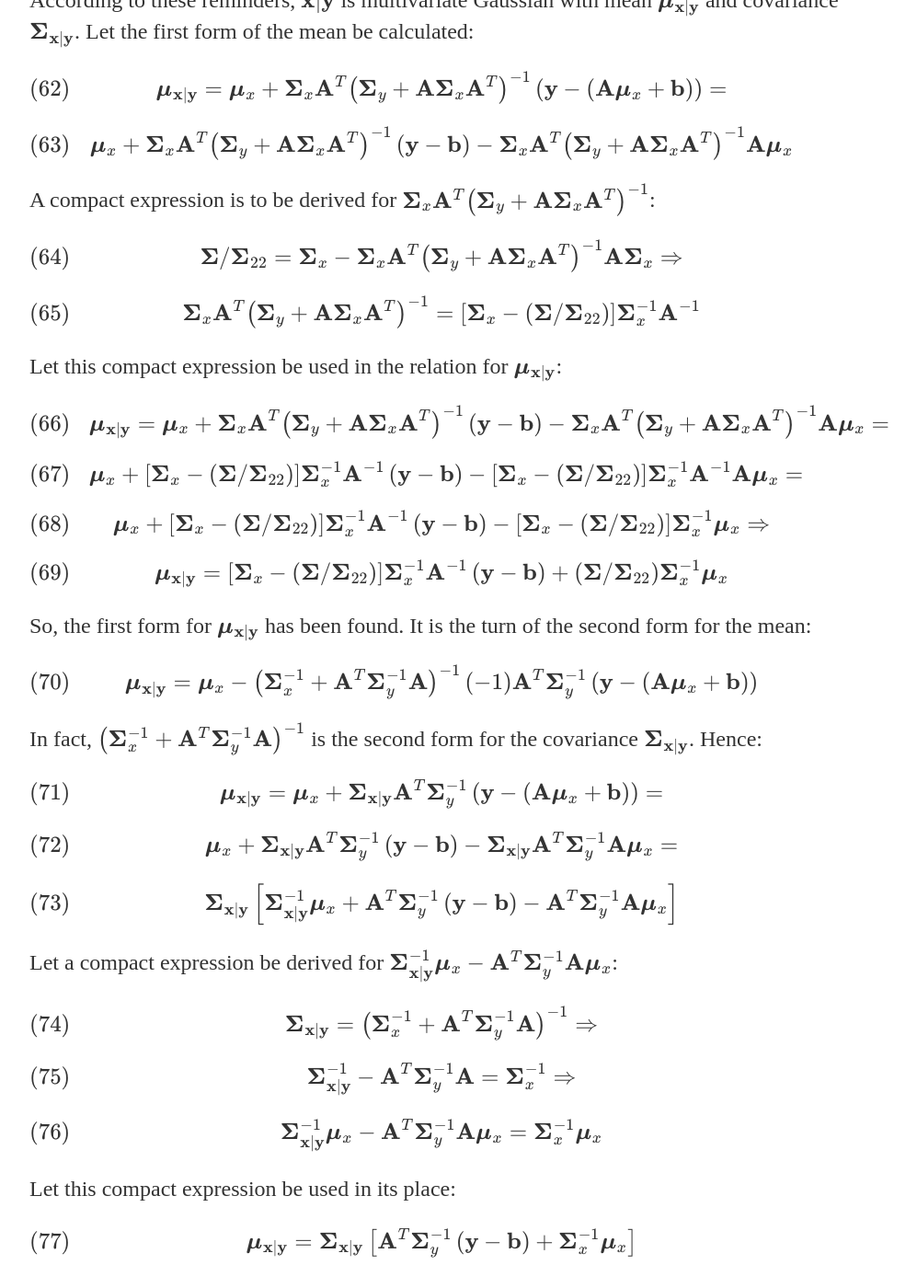
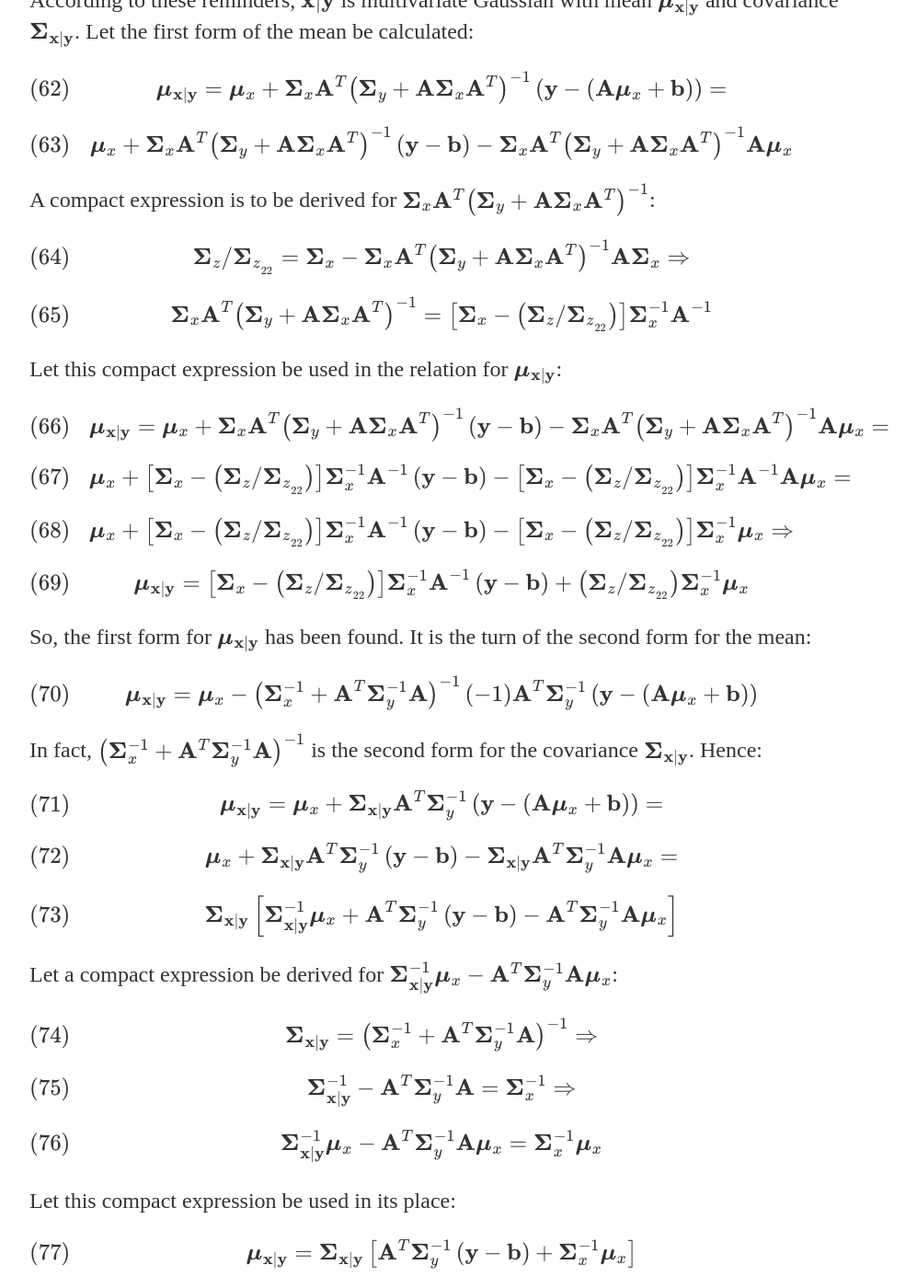
Before and after one commit to SaffetGokcenSen/saffetgokcensen.github.io, a Jekyll site: the page built from _posts/2020-07-08-bayes-rule-for-a-linear-gaussian-system.md, in a window 1280 px wide and 1400 px high, scrolled down 7930 px. Shown: the whole window at 92% size, without its empty margins (160-1157 px from the left). Built offline with Jekyll 4.4.1, drawn with Linux system fonts in a browser that asks for light colours; some of the changed text lies outside the part shown.

Commit message:
made a typographic change for the Schur complement

```diff
--- a/_posts/2020-07-08-bayes-rule-for-a-linear-gaussian-system.md
+++ b/_posts/2020-07-08-bayes-rule-for-a-linear-gaussian-system.md
@@ -329,23 +329,23 @@ According to these reminders, $\mathbf{x}|\mathbf{y}$ is multivariate Gaussian w
 \end{equation}
 A compact expression is to be derived for $\boldsymbol{\Sigma}\_{x}\mathbf{A}^{T}\left(\boldsymbol{\Sigma}\_{y}+\mathbf{A}\boldsymbol{\Sigma}\_{x}\mathbf{A}^{T}\right)^{-1}$:
 \begin{equation}
-    \boldsymbol{\Sigma}/\boldsymbol{\Sigma}\_{22}=\boldsymbol{\Sigma}\_{x}-\boldsymbol{\Sigma}\_{x}\mathbf{A}^{T}\left(\boldsymbol{\Sigma}\_{y}+\mathbf{A}\boldsymbol{\Sigma}\_{x}\mathbf{A}^{T}\right)^{-1}\mathbf{A}\boldsymbol{\Sigma}\_{x} \Rightarrow
+    \boldsymbol{\Sigma}\_{z}/\boldsymbol{\Sigma}\_{z\_{\_{22}}}=\boldsymbol{\Sigma}\_{x}-\boldsymbol{\Sigma}\_{x}\mathbf{A}^{T}\left(\boldsymbol{\Sigma}\_{y}+\mathbf{A}\boldsymbol{\Sigma}\_{x}\mathbf{A}^{T}\right)^{-1}\mathbf{A}\boldsymbol{\Sigma}\_{x} \Rightarrow
 \end{equation}
 \begin{equation}
-    \boldsymbol{\Sigma}\_{x}\mathbf{A}^{T}\left(\boldsymbol{\Sigma}\_{y}+\mathbf{A}\boldsymbol{\Sigma}\_{x}\mathbf{A}^{T}\right)^{-1}=\left[\boldsymbol{\Sigma}\_{x}-\left(\boldsymbol{\Sigma}/\boldsymbol{\Sigma}\_{22}\right)\right]\boldsymbol{\Sigma}\_{x}^{-1}\mathbf{A}^{-1}
+    \boldsymbol{\Sigma}\_{x}\mathbf{A}^{T}\left(\boldsymbol{\Sigma}\_{y}+\mathbf{A}\boldsymbol{\Sigma}\_{x}\mathbf{A}^{T}\right)^{-1}=\left[\boldsymbol{\Sigma}\_{x}-\left(\boldsymbol{\Sigma}\_{z}/\boldsymbol{\Sigma}\_{z\_{\_{22}}}\right)\right]\boldsymbol{\Sigma}\_{x}^{-1}\mathbf{A}^{-1}
 \end{equation}
 Let this compact expression be used in the relation for $\boldsymbol{\mu}\_{\mathbf{x}|\mathbf{y}}$:
 \begin{equation}
     \boldsymbol{\mu}\_{\mathbf{x}|\mathbf{y}}=\boldsymbol{\mu}\_{x}+\boldsymbol{\Sigma}\_{x}\mathbf{A}^{T}\left(\boldsymbol{\Sigma}\_{y}+\mathbf{A}\boldsymbol{\Sigma}\_{x}\mathbf{A}^{T}\right)^{-1}\left(\mathbf{y}-\mathbf{b}\right)-\boldsymbol{\Sigma}\_{x}\mathbf{A}^{T}\left(\boldsymbol{\Sigma}\_{y}+\mathbf{A}\boldsymbol{\Sigma}\_{x}\mathbf{A}^{T}\right)^{-1}\mathbf{A}\boldsymbol{\mu}\_{x}=
 \end{equation}
 \begin{equation}
-    \boldsymbol{\mu}\_{x}+\left[\boldsymbol{\Sigma}\_{x}-\left(\boldsymbol{\Sigma}/\boldsymbol{\Sigma}\_{22}\right)\right]\boldsymbol{\Sigma}\_{x}^{-1}\mathbf{A}^{-1}\left(\mathbf{y}-\mathbf{b}\right)-\left[\boldsymbol{\Sigma}\_{x}-\left(\boldsymbol{\Sigma}/\boldsymbol{\Sigma}\_{22}\right)\right]\boldsymbol{\Sigma}\_{x}^{-1}\mathbf{A}^{-1}\mathbf{A}\boldsymbol{\mu}\_{x}=
+    \boldsymbol{\mu}\_{x}+\left[\boldsymbol{\Sigma}\_{x}-\left(\boldsymbol{\Sigma}\_{z}/\boldsymbol{\Sigma}\_{z\_{\_{22}}}\right)\right]\boldsymbol{\Sigma}\_{x}^{-1}\mathbf{A}^{-1}\left(\mathbf{y}-\mathbf{b}\right)-\left[\boldsymbol{\Sigma}\_{x}-\left(\boldsymbol{\Sigma}\_{z}/\boldsymbol{\Sigma}\_{z\_{\_{22}}}\right)\right]\boldsymbol{\Sigma}\_{x}^{-1}\mathbf{A}^{-1}\mathbf{A}\boldsymbol{\mu}\_{x}=
 \end{equation}
 \begin{equation}
-    \boldsymbol{\mu}\_{x}+\left[\boldsymbol{\Sigma}\_{x}-\left(\boldsymbol{\Sigma}/\boldsymbol{\Sigma}\_{22}\right)\right]\boldsymbol{\Sigma}\_{x}^{-1}\mathbf{A}^{-1}\left(\mathbf{y}-\mathbf{b}\right)-\left[\boldsymbol{\Sigma}\_{x}-\left(\boldsymbol{\Sigma}/\boldsymbol{\Sigma}\_{22}\right)\right]\boldsymbol{\Sigma}\_{x}^{-1}\boldsymbol{\mu}\_{x} \Rightarrow
+    \boldsymbol{\mu}\_{x}+\left[\boldsymbol{\Sigma}\_{x}-\left(\boldsymbol{\Sigma}\_{z}/\boldsymbol{\Sigma}\_{z\_{\_{22}}}\right)\right]\boldsymbol{\Sigma}\_{x}^{-1}\mathbf{A}^{-1}\left(\mathbf{y}-\mathbf{b}\right)-\left[\boldsymbol{\Sigma}\_{x}-\left(\boldsymbol{\Sigma}\_{z}/\boldsymbol{\Sigma}\_{z\_{\_{22}}}\right)\right]\boldsymbol{\Sigma}\_{x}^{-1}\boldsymbol{\mu}\_{x} \Rightarrow
 \end{equation}
 \begin{equation}
-    \boldsymbol{\mu}\_{\mathbf{x}|\mathbf{y}}=\left[\boldsymbol{\Sigma}\_{x}-\left(\boldsymbol{\Sigma}/\boldsymbol{\Sigma}\_{22}\right)\right]\boldsymbol{\Sigma}\_{x}^{-1}\mathbf{A}^{-1}\left(\mathbf{y}-\mathbf{b}\right)+\left(\boldsymbol{\Sigma}/\boldsymbol{\Sigma}\_{22}\right)\boldsymbol{\Sigma}\_{x}^{-1}\boldsymbol{\mu}\_{x}
+    \boldsymbol{\mu}\_{\mathbf{x}|\mathbf{y}}=\left[\boldsymbol{\Sigma}\_{x}-\left(\boldsymbol{\Sigma}\_{z}/\boldsymbol{\Sigma}\_{z\_{\_{22}}}\right)\right]\boldsymbol{\Sigma}\_{x}^{-1}\mathbf{A}^{-1}\left(\mathbf{y}-\mathbf{b}\right)+\left(\boldsymbol{\Sigma}\_{z}/\boldsymbol{\Sigma}\_{z\_{\_{22}}}\right)\boldsymbol{\Sigma}\_{x}^{-1}\boldsymbol{\mu}\_{x}
 \end{equation}
 So, the first form for $\boldsymbol{\mu}\_{\mathbf{x}|\mathbf{y}}$ has been found. It is the turn of the second form for the mean:
 \begin{equation}
```
Also changed, not shown: other parts of _posts/2020-07-08-bayes-rule-for-a-linear-gaussian-system.md (+2 -2 lines).
